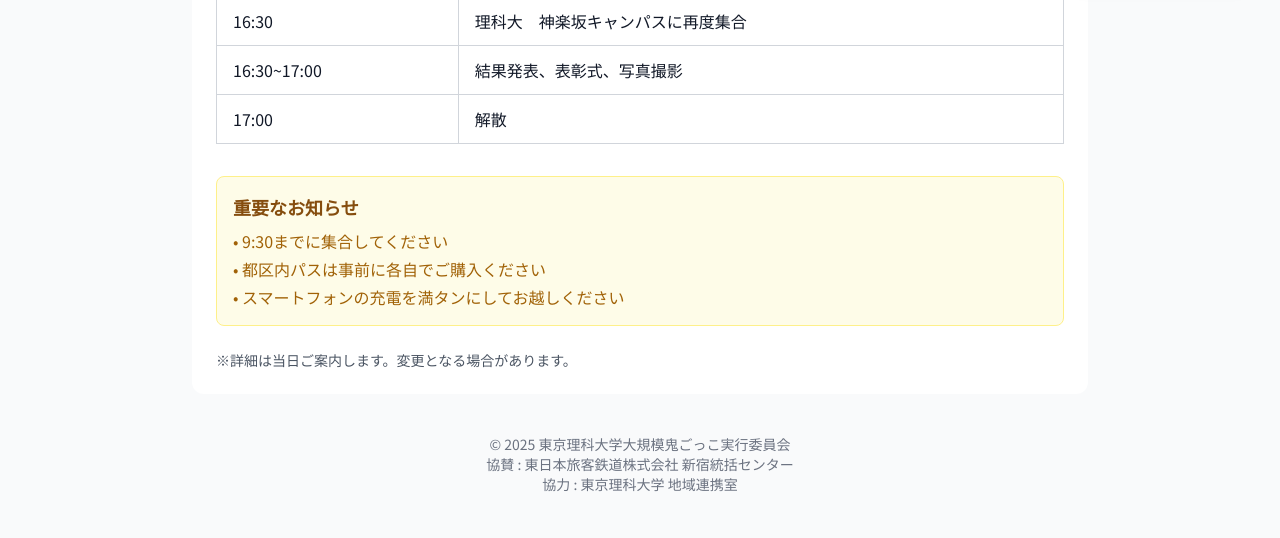
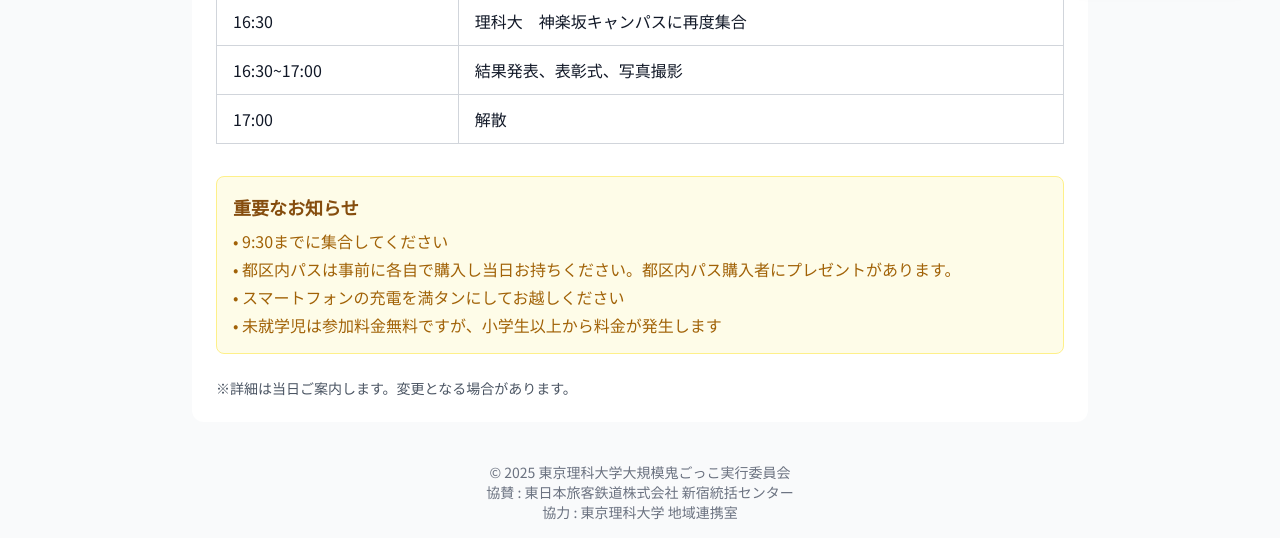
Before and after one commit to sandaime-RM/trafficTagTokyo, a website: page tokyo2025/flow.html in a window 1280 px wide. Shown: the part 805-1343 px from the top of the page. Before the commit the page ends 1315 px from the top, so only its background shows below. Drawn offline with nearby package versions, Linux system fonts and the light colour scheme.

Commit message:
情報の修正

```diff
--- a/tokyo2025/flow.html
+++ b/tokyo2025/flow.html
@@ -84,8 +84,9 @@
             <h3 class="text-lg font-semibold text-yellow-800 mb-2">重要なお知らせ</h3>
             <ul class="text-yellow-700 space-y-1">
                 <li>• 9:30までに集合してください</li>
-                <li>• 都区内パスは事前に各自でご購入ください</li>
+                <li>• 都区内パスは事前に各自で購入し当日お持ちください。都区内パス購入者にプレゼントがあります。</li>
                 <li>• スマートフォンの充電を満タンにしてお越しください</li>
+                <li>• 未就学児は参加料金無料ですが、小学生以上から料金が発生します</li>
             </ul>
         </div>
 
```
Also changed, not shown: tokyo2025/index.html (+1 -0 lines), tokyo2025/rules.html (+2 -0 lines).
